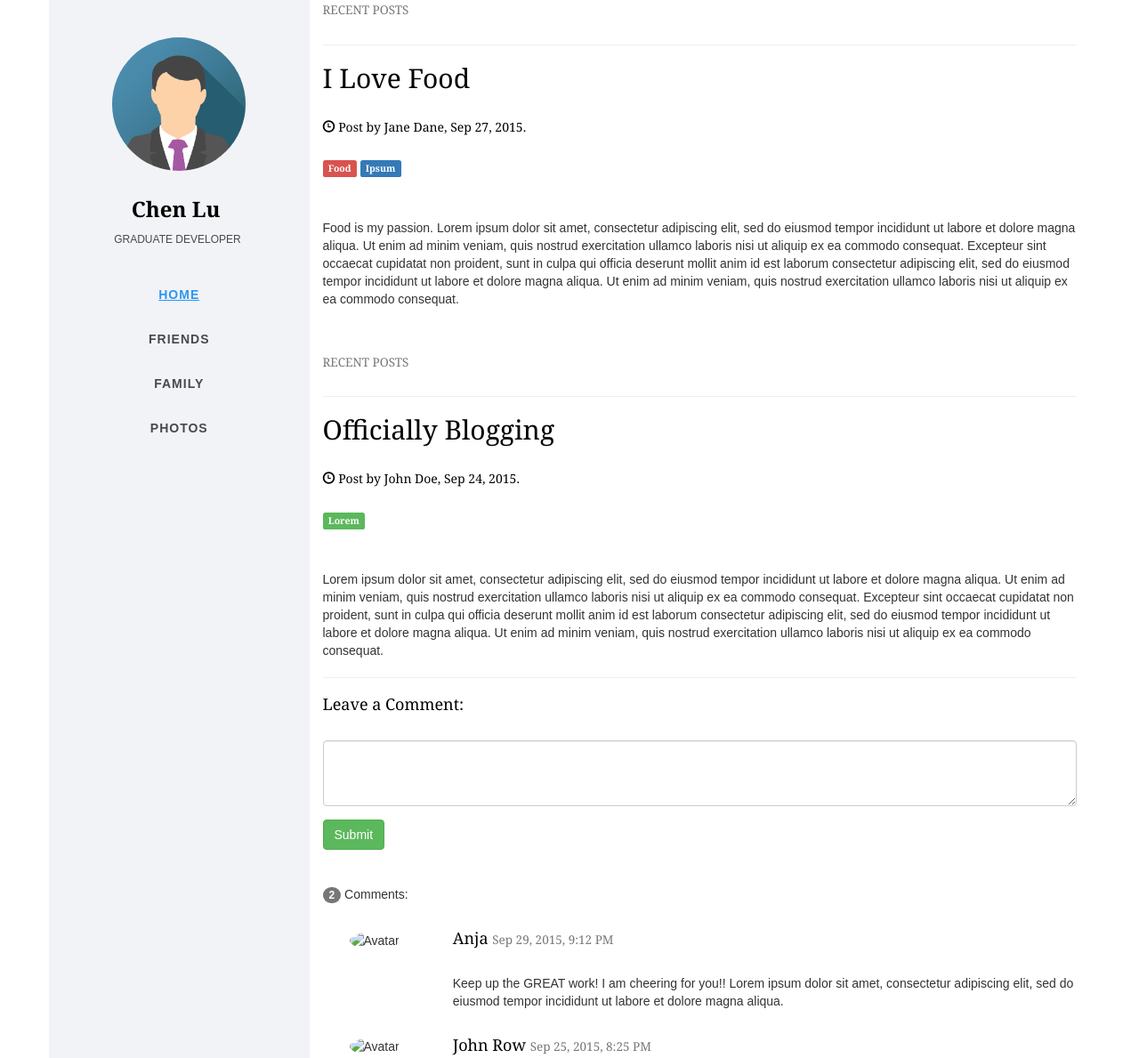
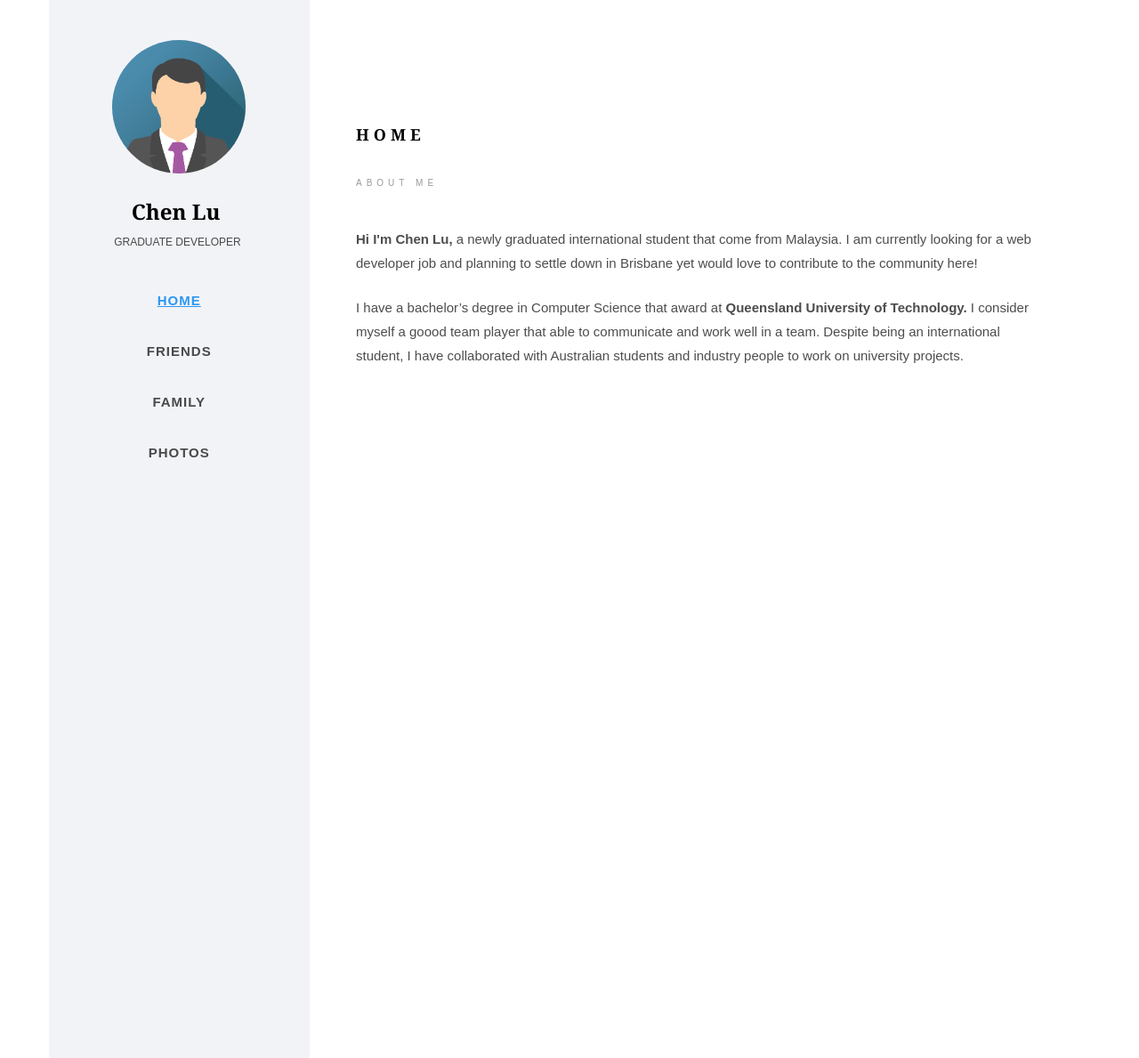
Before and after one commit to lu03566/lu03566.github.io, a plain HTML site: page index.html in a window 1280 px wide. Shown: the top 1189 px of the page at 89% size. Drawn offline with nearby package versions, Linux system fonts and the light colour scheme.

Commit message:
Added home page with about me content

```diff
--- a/index.html
+++ b/index.html
@@ -19,6 +19,19 @@
  </script>
 
   <style>
+	p{
+		margin-bottom:1.5em;
+	}
+
+	body {
+    font-family: "Quicksand",Arial,sans-serif;
+    font-weight: 400;
+    font-size: 15px;
+    line-height: 1.8;
+    color: rgba(0, 0, 0, 0.7);
+}
+
+
     /* Set height of the grid so .sidenav can be 100% (adjust if needed) */
     .row.content {height: 1500px}
 
@@ -144,9 +157,43 @@
 		transition: 0.3s;
 	}
 
+	.section-home {
+		padding-top: 9em;
+		padding-bottom: 9em;
+		clear: both;
+		width: 100%;
+		display: block;
+	}
 
+	.heading-meta {
+		margin-bottom: 4em;
+		display: block;
+		font-size: 10px;
+		text-transform: uppercase;
+		color: #999999;
+		font-weight: 500;
+		letter-spacing: 5px;
+	}
 
+	.colorlib-heading {
+		font-size: 18px;
+		font-weight: 700;
+		text-transform: uppercase;
+		letter-spacing: 5px;
+		line-height: 1.8;
+		position: relative;
+	}
 
+	.about-desc {
+ 		padding: 0 2.5em;
+	}
+
+	.about-desc h3 {
+	  font-size: 18px;
+	  text-transform: uppercase;
+	  letter-spacing: 5px;
+	  font-weight: 500;
+	 }
 
 
 
@@ -165,78 +212,50 @@
 	  <h5>Graduate Developer</h5>
 
       <ul class="nav nav-stacked">
-        <li class="active"><a href="#section1">Home</a></li>
-        <li><a href="#">Friends</a></li>
+        <li class="active"><a href="#section-home">Home</a></li>
+        <li><a href="#section2">Friends</a></li>
         <li><a href="#section3">Family</a></li>
         <li><a href="#section3">Photos</a></li>
       </ul><br>
     </div>
 
     <div class="col-sm-9">
-      <h4><small>RECENT POSTS</small></h4>
-      <hr>
-      <h2>I Love Food</h2>
-      <h5><span class="glyphicon glyphicon-time"></span> Post by Jane Dane, Sep 27, 2015.</h5>
-      <h5><span class="label label-danger">Food</span> <span class="label label-primary">Ipsum</span></h5><br>
-      <p>Food is my passion. Lorem ipsum dolor sit amet, consectetur adipiscing elit, sed do eiusmod tempor incididunt ut labore et dolore magna aliqua. Ut enim ad minim veniam, quis nostrud exercitation ullamco laboris nisi ut aliquip ex ea commodo consequat. Excepteur sint occaecat cupidatat non proident, sunt in culpa qui officia deserunt mollit anim id est laborum consectetur adipiscing elit, sed do eiusmod tempor incididunt ut labore et dolore magna aliqua. Ut enim ad minim veniam, quis nostrud exercitation ullamco laboris nisi ut aliquip ex ea commodo consequat.</p>
-      <br><br>
 
-      <h4><small>RECENT POSTS</small></h4>
-      <hr>
-      <h2>Officially Blogging</h2>
-      <h5><span class="glyphicon glyphicon-time"></span> Post by John Doe, Sep 24, 2015.</h5>
-      <h5><span class="label label-success">Lorem</span></h5><br>
-      <p>Lorem ipsum dolor sit amet, consectetur adipiscing elit, sed do eiusmod tempor incididunt ut labore et dolore magna aliqua. Ut enim ad minim veniam, quis nostrud exercitation ullamco laboris nisi ut aliquip ex ea commodo consequat. Excepteur sint occaecat cupidatat non proident, sunt in culpa qui officia deserunt mollit anim id est laborum consectetur adipiscing elit, sed do eiusmod tempor incididunt ut labore et dolore magna aliqua. Ut enim ad minim veniam, quis nostrud exercitation ullamco laboris nisi ut aliquip ex ea commodo consequat.</p>
-      <hr>
+		<section class="section-home">
+				<div class="colorlib-narrow-content">
+					<div class="row">
+						<div class="col-md-12">
+							<div class="row row-bottom-padded-sm animate-box" data-animate-effect="fadeInLeft">
+								<div class="col-md-12">
+									<div class="about-desc">
+										<h2 class="colorlib-heading">Home</h2>
+										<span class="heading-meta">ABOUT ME</span>
+										<p><strong>Hi I'm Chen Lu,</strong> a newly graduated international student that come from Malaysia.
+											I am currently looking for a web developer job and planning to settle down in Brisbane yet would love to contribute to the community here!</p>
+										<p>
+										I have a bachelor’s degree in Computer Science that award at <strong>Queensland University of Technology.</strong>
+										I consider myself a goood team player that able to communicate and work well in a team.	Despite being an international student, I have collaborated with Australian students and industry people to work on university projects.
+										</p>
+									</div>
+								</div>
+							</div>
 
-      <h4>Leave a Comment:</h4>
-      <form role="form">
-        <div class="form-group">
-          <textarea class="form-control" rows="3" required></textarea>
-        </div>
-        <button type="submit" class="btn btn-success">Submit</button>
-      </form>
-      <br><br>
+						</div>
+					</div>
+				</div>
+			</section>
 
-      <p><span class="badge">2</span> Comments:</p><br>
+    </div>
 
-      <div class="row">
-        <div class="col-sm-2 text-center">
-          <img src="bandmember.jpg" class="img-circle" height="65" width="65" alt="Avatar">
-        </div>
-        <div class="col-sm-10">
-          <h4>Anja <small>Sep 29, 2015, 9:12 PM</small></h4>
-          <p>Keep up the GREAT work! I am cheering for you!! Lorem ipsum dolor sit amet, consectetur adipiscing elit, sed do eiusmod tempor incididunt ut labore et dolore magna aliqua.</p>
-          <br>
-        </div>
-        <div class="col-sm-2 text-center">
-          <img src="bird.jpg" class="img-circle" height="65" width="65" alt="Avatar">
-        </div>
-        <div class="col-sm-10">
-          <h4>John Row <small>Sep 25, 2015, 8:25 PM</small></h4>
-          <p>I am so happy for you man! Finally. I am looking forward to read about your trendy life. Lorem ipsum dolor sit amet, consectetur adipiscing elit, sed do eiusmod tempor incididunt ut labore et dolore magna aliqua.</p>
-          <br>
-          <p><span class="badge">1</span> Comment:</p><br>
-          <div class="row">
-            <div class="col-sm-2 text-center">
-              <img src="bird.jpg" class="img-circle" height="65" width="65" alt="Avatar">
-            </div>
-            <div class="col-xs-10">
-              <h4>Nested Bro <small>Sep 25, 2015, 8:28 PM</small></h4>
-              <p>Me too! WOW!</p>
-              <br>
-            </div>
-          </div>
-        </div>
-      </div>
-    </div>
+
   </div>
 </div>
 
-
+<section id="section2">
 <footer class="container-fluid">
   <p>Footer Text</p>
 </footer>
+</section>
 
 </body>
 </html>
```
